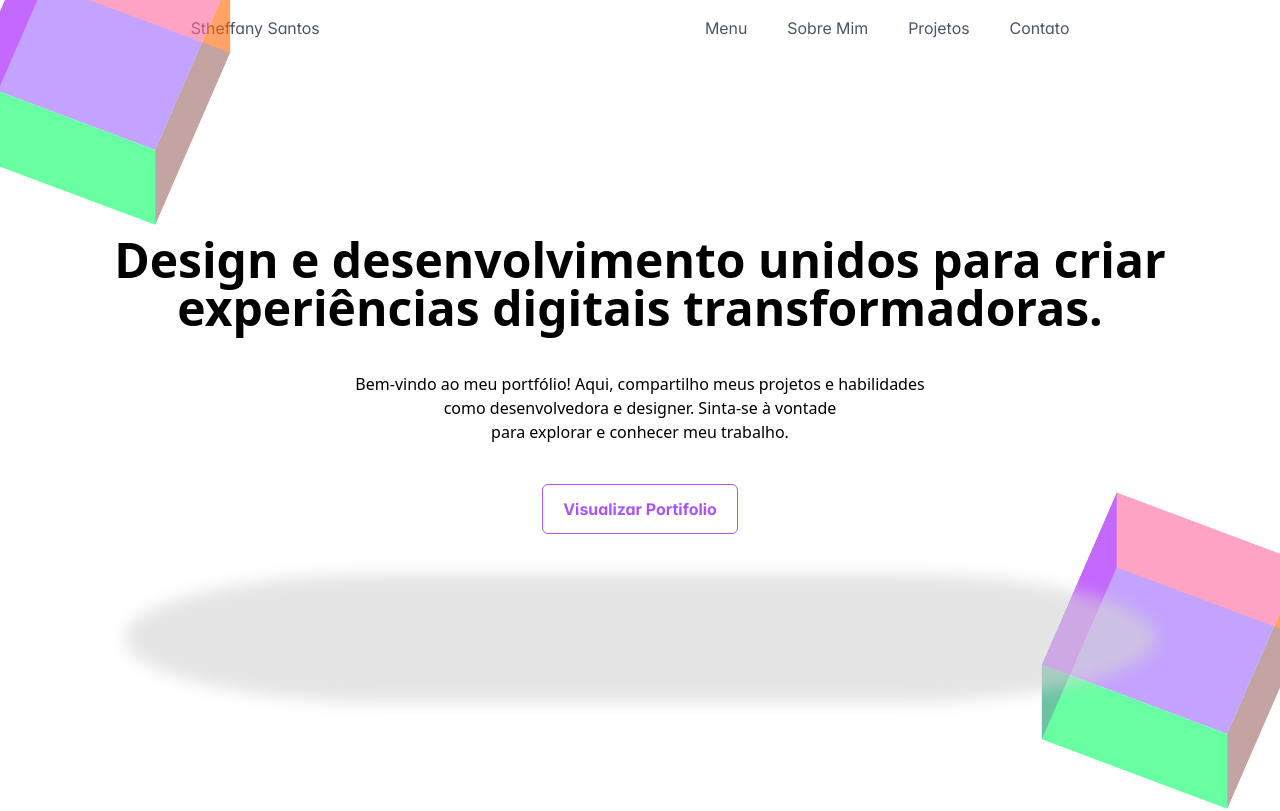
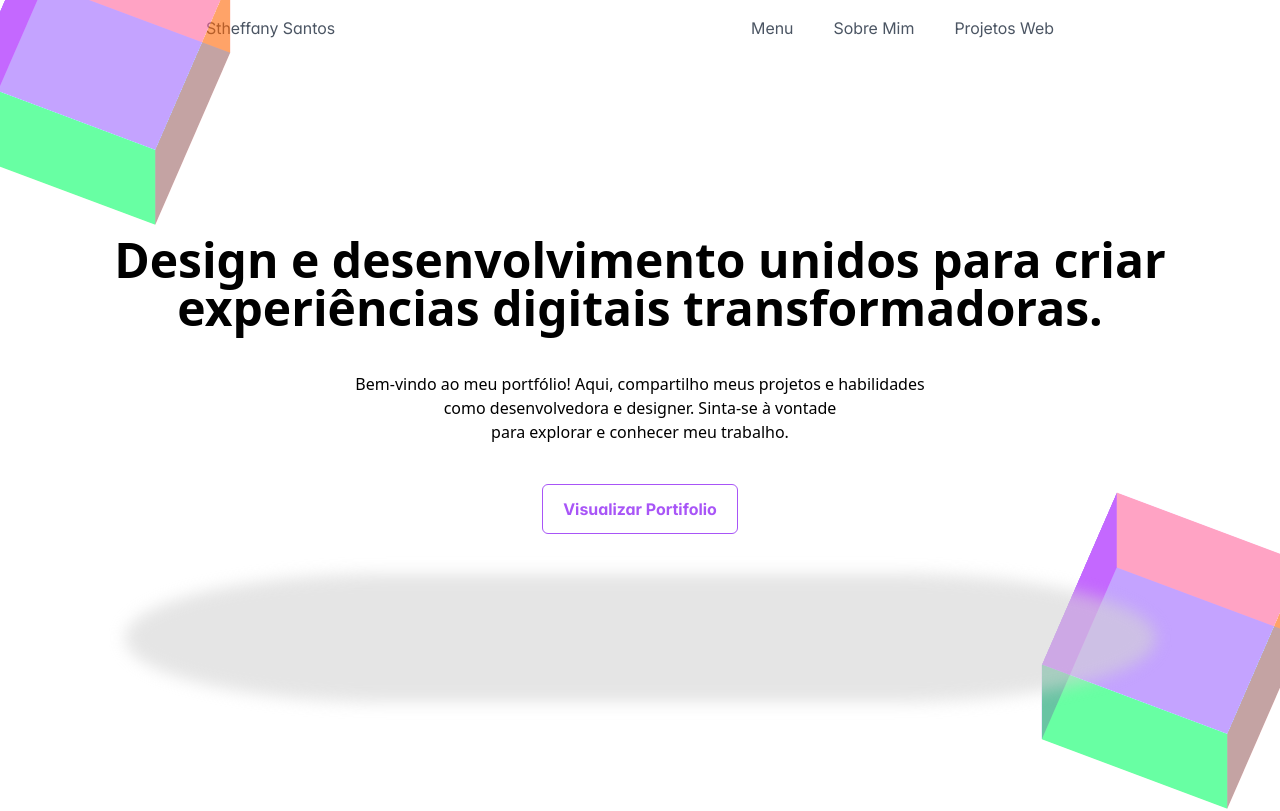
Before and after one commit to stheffanysantos/portifolio-stheffany-santos, a React (Vite) app: page / in a window 1280 px wide. Shown: the top 811 px of the page. Built offline with nearby package versions, Linux system fonts and the light colour scheme.

Commit message:
feat: alteração projetos e funções do bottão

```diff
--- a/src/App.tsx
+++ b/src/App.tsx
@@ -8,6 +8,7 @@ import './css/sandbox.css'
 import './css/embla.css'
 import { Card } from 'primereact/card'
 import useEmblaCarousel from 'embla-carousel-react'
+import { useRef } from 'react'
 import nlw from './assets/img/nlw-agents.webp'
 import licode from './assets/img/licode.png'
 
@@ -25,7 +26,8 @@ const WEB_PROJECTS = [
     title: 'NLWAgents-web',
     subTitle: 'NLWAgents2025 Frontend',
     image: nlw,
-    content:'Front-end em React 19 + Vite com TypeScript e Tailwind CSS. Navegação com React Router v7, dados com React Query, componentes acessíveis com Radix UI e animações com tw-animate-css. ',
+    content:
+      'Front-end em React 19 + Vite com TypeScript e Tailwind CSS. Navegação com React Router v7, dados com React Query, componentes acessíveis com Radix UI e animações com tw-animate-css. ',
     footer: '2025 - Projeto Individual',
     link: 'https://github.com/stheffanysantos/NLWAgents-web'
   },
@@ -33,7 +35,8 @@ const WEB_PROJECTS = [
     title: 'licode-home',
     subTitle: 'Power BI + API',
     image: licode,
-    content:'Front-end com Next.js 15 e React 19, usando TypeScript e Tailwind CSS. Estilização com tailwind-merge e clsx, componentes via Radix UI e ícones com lucide-react.',
+    content:
+      'Front-end com Next.js 15 e React 19, usando TypeScript e Tailwind CSS. Estilização com tailwind-merge e clsx, componentes via Radix UI e ícones com lucide-react.',
     footer: '2025 - Projeto Acadêmico',
     link: 'https://licode-home.vercel.app/'
   }
@@ -58,7 +61,13 @@ function EmblaCarousel({
                 title={slide.title}
                 subTitle={slide.subTitle}
                 className="shadow-lg hover:shadow-xl transition-shadow duration-300 cursor-pointer"
-                header={<img alt="Imagem" src={slide.image} className="w-full h-[200px] object-cover rounded-t" />}
+                header={
+                  <img
+                    alt="Imagem"
+                    src={slide.image}
+                    className="w-full h-[200px] object-cover rounded-t"
+                  />
+                }
                 footer={
                   <span className="text-sm text-gray-500">{slide.footer}</span>
                 }
@@ -74,18 +83,32 @@ function EmblaCarousel({
 }
 
 export default function App() {
+  const sobreMimRef = useRef<HTMLDivElement>(null)
+  const projetosWebRef = useRef<HTMLDivElement>(null)
+
+
+const scrollToSection = (ref: React.RefObject<HTMLDivElement | null>) => {
+  ref.current?.scrollIntoView({ behavior: 'smooth' })
+}
+
   const start = <p>Stheffany Santos</p>
 
 const items = [
-    { label: 'Menu' },
-    { label: 'Sobre Mim' },
-    { label: 'Projetos' },
-    { label: 'Contato' }
+  {
+    label: 'Menu',
+  },
+  {
+    label: 'Sobre Mim',
+    command: () => scrollToSection(sobreMimRef)
+  },
+  {
+    label: 'Projetos Web',
+    command: () => scrollToSection(projetosWebRef)
+  }
 ]
 
+
   const OPTIONS: EmblaOptionsType = { align: 'start' }
-  const SLIDE_COUNT = 4
-  const SLIDES = Array.from(Array(SLIDE_COUNT).keys())
 
   return (
     <div className="flex flex-col gap-25">
@@ -115,7 +138,7 @@ export default function App() {
         <Button label="Visualizar Portifolio" severity="help" outlined />
         <div className="w-[1031px] h-[128px] bg-neutral-300 opacity-60 rounded-[50%/100%] blur-sm mx-auto" />
       </div>
-      <div className="flex flex-col items-center gap-10  mt-40 mb-25">
+      <div ref={sobreMimRef} className="flex flex-col items-center gap-10  mt-40 mb-25" >
         <div className="flex flex-col items-center gap-2 mb-10">
           <Button label="Sobre Mim" severity="help" size="small" outlined />
         </div>
@@ -193,9 +216,15 @@ export default function App() {
           </div>
         </div>
       </div>
+      <div ref={projetosWebRef}>
         <div className="p-6">
           <div className="flex flex-col items-center gap-2 mb-15">
-          <Button label="Projetos Web" severity="help" size="small" outlined />
+            <Button
+              label="Projetos Web"
+              severity="help"
+              size="small"
+              outlined
+            />
           </div>
           <EmblaCarousel slides={WEB_PROJECTS} options={OPTIONS} />
         </div>
@@ -211,5 +240,6 @@ export default function App() {
           {/* <EmblaCarousel slides={SLIDES} options={OPTIONS} /> */}
         </div>
       </div>
+    </div>
   )
 }
```
Lines whose indentation alone changed are shown as unchanged.
